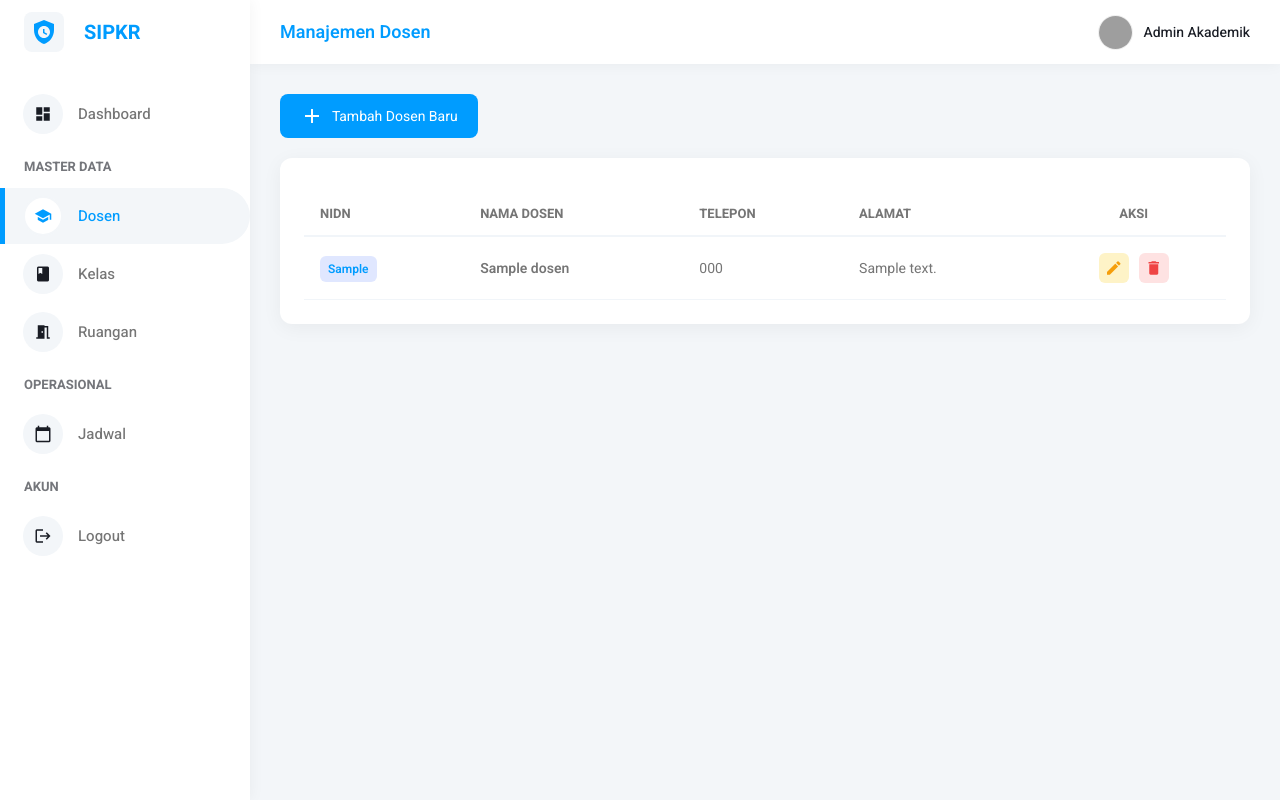
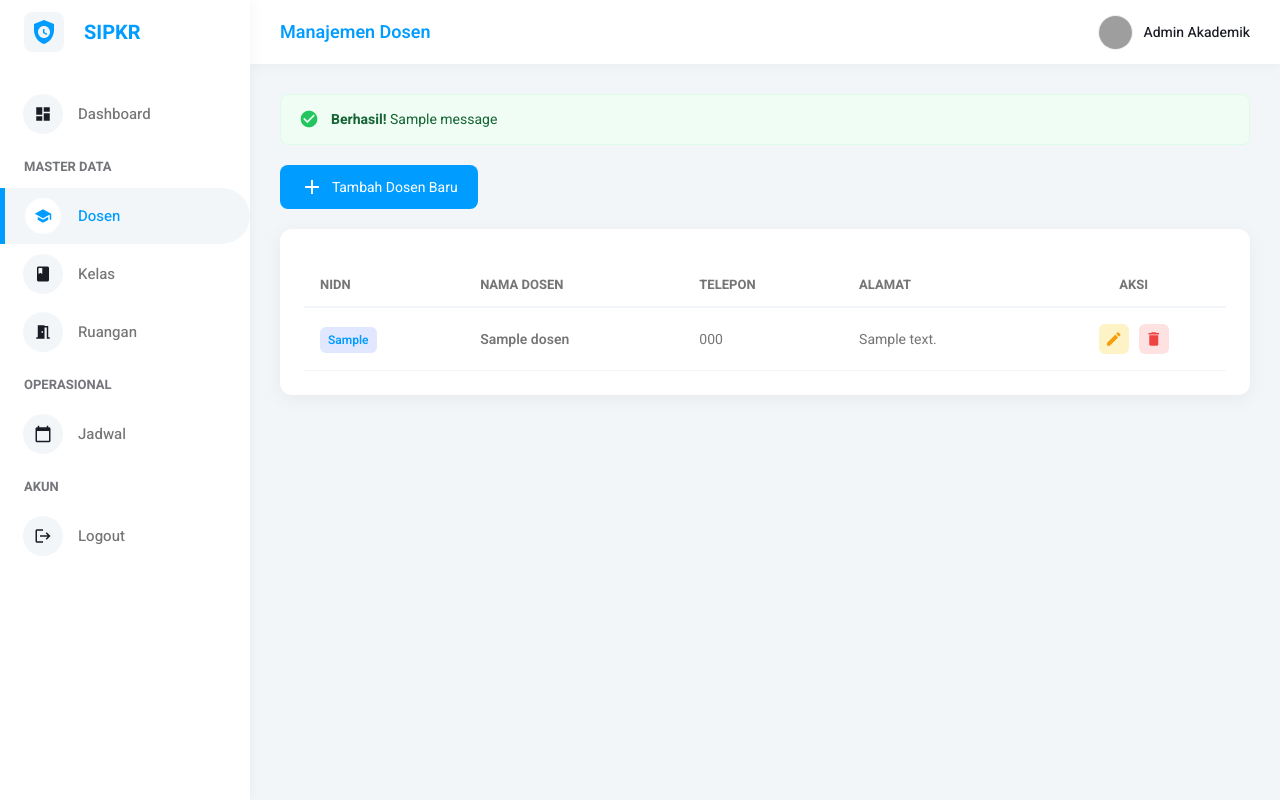
Before and after one commit to aprillashinta/sipkr-flask, a Flask app: page /dosen in a window 1280 px wide. Run offline with Flask 3, Linux system fonts and the light colour scheme; tables that the repository leaves empty hold one stand-in row (values such as "Sample post"); one stand-in notice (Sample message) is shown; parts of the project's set-up code (start-up, migrations or seed data) failed here and were passed over; grey boxes are pictures that could not be loaded.

Commit message:
perbaikan notif di dosen
Signed-off-by: Nantaaa <anantah738@gmail.com>

```diff
--- a/app/controller/DosenController.py
+++ b/app/controller/DosenController.py
@@ -14,7 +14,7 @@ def index():
         return render_template('dosen/index.html', data=dosen_list)
     except Exception as e:
         print(e)
-        flash("Gagal memuat data dosen", "danger")
+        flash("Gagal memuat data dosen", "error")
         return redirect(url_for('web.dashboard'))
 
 def transform(dosen):
@@ -57,6 +57,9 @@ def create():
         dosen_baru = Dosen(nidn=nidn, nama=nama, phone=phone, alamat=alamat)
         db.session.add(dosen_baru)
         db.session.commit()
+
+        flash('Dosen berhasil ditambahkan!', 'success')
+
         return redirect(url_for('web.dosen_index'))
 
     # Menampilkan form HTML (Jangan pakai response.error lagi!)
@@ -70,7 +73,7 @@ def delete(id):
         flash('Dosen berhasil dihapus!', 'success')
     except Exception as e:
         db.session.rollback()
-        flash('Gagal menghapus data.', 'danger')
+        flash('Gagal menghapus data.', 'error')
 
     return redirect(url_for('web.dosen_index'))
 
--- a/app/templates/dosen/index.html
+++ b/app/templates/dosen/index.html
@@ -17,7 +17,27 @@
     .btn-edit { color: #F59E0B; background: #FEF3C7; }
     .btn-delete { color: #EF4444; background: #FEE2E2; }
     .btn-icon:hover { opacity: 0.8; transform: scale(1.1); }
+
+    .alert { padding: 14px 18px; margin-bottom: 20px; border-radius: 8px; font-size: 14px; display: flex; align-items: flex-start; gap: 12px; animation: slideDown 0.3s ease-out; }
+    .alert-error { background-color: #FEF2F2; border: 1px solid #FEE2E2; color: #991B1B; }
+    .alert-success { background-color: #F0FDF4; border: 1px solid #DCFCE7; color: #166534; }
+    @keyframes slideDown { from { opacity: 0; transform: translateY(-10px); } to { opacity: 1; transform: translateY(0); } }
 </style>
+
+{% with messages = get_flashed_messages(with_categories=true) %}
+  {% if messages %}
+    {% for category, message in messages %}
+      <div class="alert alert-{{ category }}">
+          {% if category == 'error' %}
+            <i class="material-icons" style="font-size: 20px; color: #EF4444;">error</i>
+          {% else %}
+            <i class="material-icons" style="font-size: 20px; color: #22C55E;">check_circle</i>
+          {% endif %}
+          <div><strong>{{ 'Perhatian!' if category == 'error' else 'Berhasil!' }}</strong> {{ message }}</div>
+      </div>
+    {% endfor %}
+  {% endif %}
+{% endwith %}
 
 <a href="{{ url_for('web.dosen_create') }}" class="btn-add">
     <i class="material-icons">add</i> Tambah Dosen Baru
```
Also changed, not shown: app/templates/dosen/create.html (+15 -0 lines), app/templates/dosen/edit.html (+15 -0 lines).
